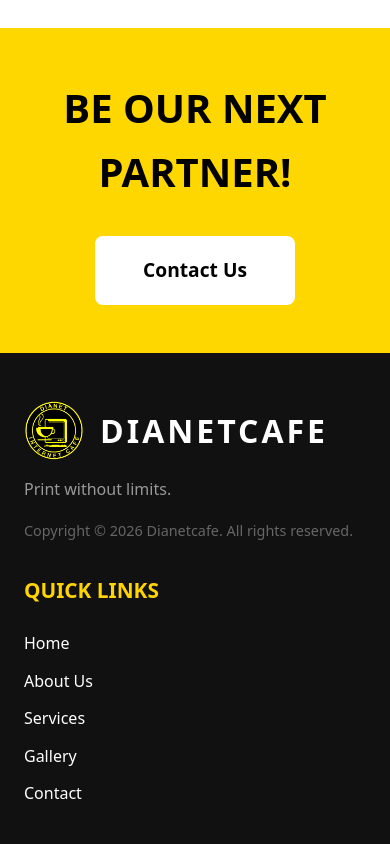
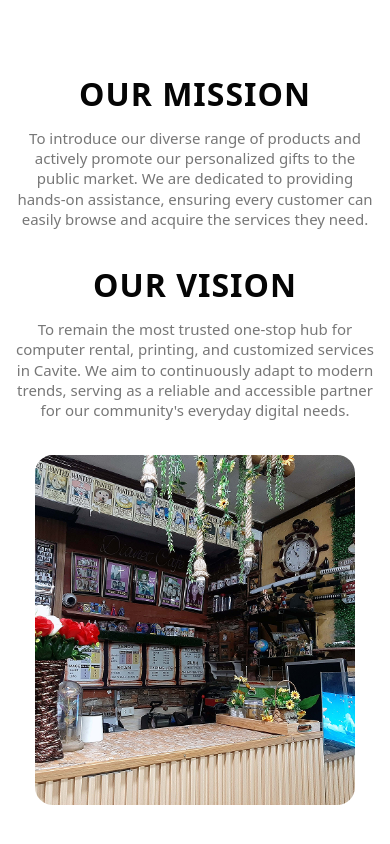
Before and after one commit to KHPASCUA/Itec_dev, a React (Vite) app: page /about in a window 390 px wide. Shown: the part 2400-3244 px from the top of the page. Built offline with nearby package versions, Linux system fonts and the light colour scheme.

Commit message:
Add Mission/Vision section before CTA with centered text and rounded image

```diff
--- a/src/index.css
+++ b/src/index.css
@@ -590,6 +590,61 @@
   font-size: 18px;
   line-height: 1.28;
   text-align: justify;
+}
+
+/* Mission Vision Section */
+.mission-vision-section {
+  background: #ffffff;
+  padding: 110px 150px;
+  display: flex;
+  align-items: center;
+  justify-content: center;
+  gap: 75px;
+}
+
+.mission-vision-text {
+  flex: 0 0 52%;
+  display: flex;
+  flex-direction: column;
+  align-items: center;
+  gap: 70px;
+}
+
+.mv-block {
+  max-width: 700px;
+  text-align: center;
+}
+
+.mv-block h2 {
+  margin: 0 0 18px;
+  color: #050505;
+  font-size: 52px;
+  font-weight: 900;
+  line-height: 1;
+  letter-spacing: 1px;
+}
+
+.mv-block p {
+  margin: 0;
+  color: #777777;
+  font-size: 18px;
+  line-height: 1.35;
+  text-align: center;
+}
+
+.mission-vision-image-wrap {
+  flex: 0 0 42%;
+  display: flex;
+  justify-content: center;
+  align-items: center;
+}
+
+.mission-vision-image {
+  width: 520px;
+  height: 560px;
+  object-fit: cover;
+  border-radius: 18px;
+  display: block;
 }
 
 /* Navbar overlay for About page */
@@ -2384,6 +2439,37 @@
     left: -34px;
   }
 
+  .mission-vision-section {
+    padding: 70px 24px;
+    flex-direction: column;
+    gap: 45px;
+  }
+
+  .mission-vision-text {
+    flex: 0 0 auto;
+    width: 100%;
+    gap: 50px;
+  }
+
+  .mv-block h2 {
+    font-size: 38px;
+  }
+
+  .mv-block p {
+    font-size: 16px;
+  }
+
+  .mission-vision-image-wrap {
+    flex: 0 0 auto;
+    width: 100%;
+  }
+
+  .mission-vision-image {
+    width: 100%;
+    max-width: 360px;
+    height: 390px;
+  }
+
   .categories-grid {
     grid-template-columns: repeat(3, 1fr);
   }
@@ -2677,6 +2763,37 @@
     height: 14px;
   }
 
+  .mission-vision-section {
+    padding: 50px 1rem 50px;
+    flex-direction: column;
+    gap: 35px;
+  }
+
+  .mission-vision-text {
+    flex: 0 0 auto;
+    width: 100%;
+    gap: 40px;
+  }
+
+  .mv-block h2 {
+    font-size: 32px;
+  }
+
+  .mv-block p {
+    font-size: 15px;
+  }
+
+  .mission-vision-image-wrap {
+    flex: 0 0 auto;
+    width: 100%;
+  }
+
+  .mission-vision-image {
+    width: 100%;
+    max-width: 320px;
+    height: 350px;
+  }
+
   .about-dianetcafe-title {
     font-size: 2rem;
   }
--- a/src/pages/About.jsx
+++ b/src/pages/About.jsx
@@ -10,6 +10,7 @@
 import journey8 from '../assets/journey-8.png'
 import journey9 from '../assets/journey-9.png'
 import journey10 from '../assets/journey-10.png'
+import missionVisionImage from '../assets/about-mission-vision.png'
 import { Link } from 'react-router-dom'
 import { useState, useEffect } from 'react'
 
@@ -142,6 +143,38 @@
         </div>
       </section>
 
+      <section className="mission-vision-section">
+        <div className="mission-vision-text">
+          <div className="mv-block">
+            <h2>OUR MISSION</h2>
+            <p>
+              To introduce our diverse range of products and actively promote our
+              personalized gifts to the public market. We are dedicated to providing
+              hands-on assistance, ensuring every customer can easily browse and
+              acquire the services they need.
+            </p>
+          </div>
+
+          <div className="mv-block">
+            <h2>OUR VISION</h2>
+            <p>
+              To remain the most trusted one-stop hub for computer rental, printing,
+              and customized services in Cavite. We aim to continuously adapt to
+              modern trends, serving as a reliable and accessible partner for our
+              community's everyday digital needs.
+            </p>
+          </div>
+        </div>
+
+        <div className="mission-vision-image-wrap">
+          <img
+            src={missionVisionImage}
+            alt="Dianetcafe mission and vision"
+            className="mission-vision-image"
+          />
+        </div>
+      </section>
+
       <section className="about-cta">
         <div className="about-cta-container">
           <h2>BE OUR NEXT PARTNER!</h2>
```
Also changed, not shown: src/assets/about-mission-vision.png (added).
